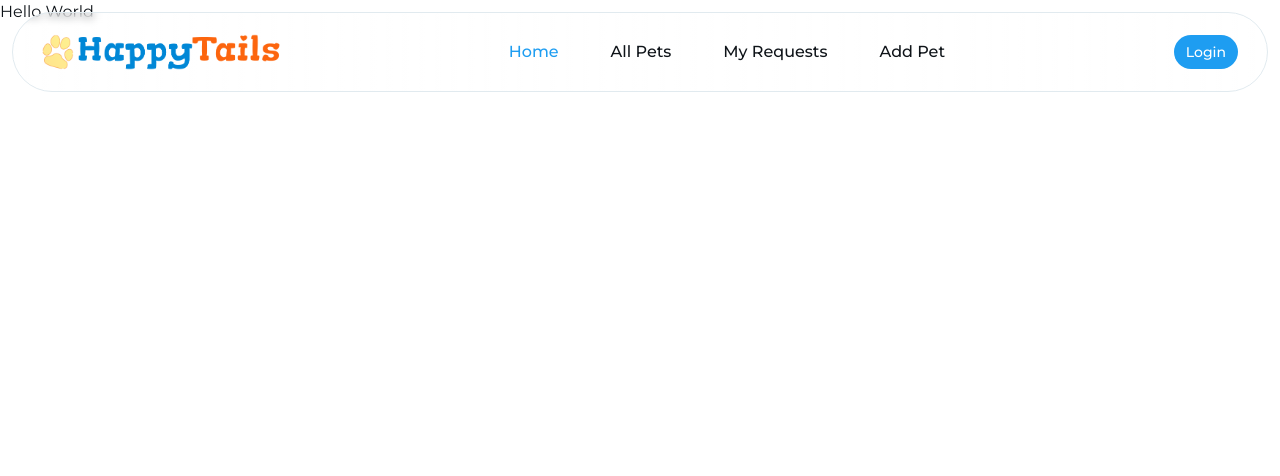
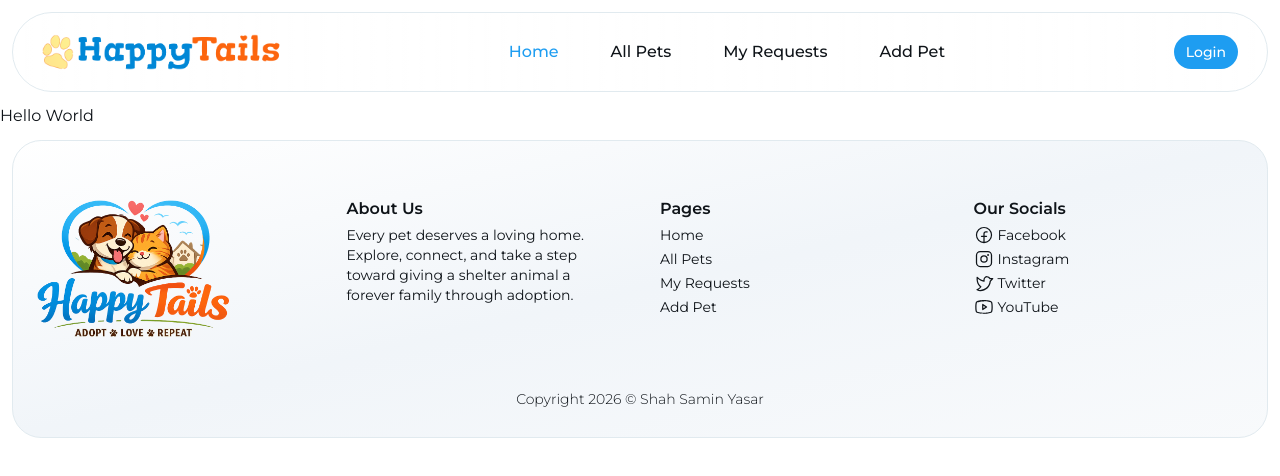
Before and after one commit to ShahSaminYasar/happytails-client, a Next.js app: page / in a window 1280 px wide. Shown: the top 476 px of the page. Built offline with nearby package versions, Linux system fonts and the light colour scheme.

Commit message:
Added: Footer

```diff
--- a/src/app/layout.js
+++ b/src/app/layout.js
@@ -1,6 +1,7 @@
 import Header from "@/components/Header";
 import "./globals.css";
 import { Montserrat } from "next/font/google";
+import Footer from "@/components/Footer";
 
 const montserrat = Montserrat({
   variable: "--font-sans",
@@ -20,7 +21,8 @@ export default function RootLayout({ children }) {
     <html lang="en" className={`${montserrat.className} h-full antialiased`}>
       <body className="min-h-full flex flex-col">
         <Header />
-        {children}
+        <main>{children}</main>
+        <Footer />
       </body>
     </html>
   );
--- /dev/null
+++ b/src/components/Footer.jsx
@@ -0,0 +1,102 @@
+"use client";
+import {
+  FacebookLogoIcon,
+  InstagramLogoIcon,
+  TwitterLogoIcon,
+  YoutubeLogoIcon,
+} from "@phosphor-icons/react";
+import Image from "next/image";
+import Link from "next/link";
+
+const navLinks = [
+  {
+    label: "Home",
+    path: "/",
+  },
+  {
+    label: "All Pets",
+    path: "/all-pets",
+  },
+  {
+    label: "My Requests",
+    path: "/my-requests",
+  },
+  {
+    label: "Add Pet",
+    path: "/add-pet",
+  },
+];
+
+const Footer = () => {
+  return (
+    <footer className="p-3">
+      <div className="w-full max-w-7xl mx-auto rounded-xl border border-border bg-linear-to-br from-white via-slate-100 to-slate-50 px-5 pt-7 md:pt-14 pb-5 grid grid-cols-1 sm:grid-cols-2 lg:grid-cols-4 gap-10">
+        {/* Col-01 */}
+        <Image
+          src={"/logo-2.png"}
+          alt="Happy Tails logo"
+          width={300}
+          height={300}
+          className="w-50"
+        />
+
+        {/* Col-04 */}
+        <div className="flex flex-col gap-1">
+          <span className="font-semibold text-secondary">About Us</span>
+          <p className="text-sm">
+            Every pet deserves a loving home. Explore, connect, and take a step
+            toward giving a shelter animal a forever family through adoption.
+          </p>
+        </div>
+
+        {/* Col-03 */}
+        <div className="flex flex-col gap-1">
+          <span className="font-semibold text-secondary">Pages</span>
+          {navLinks?.map((page, index) => (
+            <Link
+              className="text-sm font-normal"
+              key={`${page?.path}_${index}`}
+              href={page?.path}
+            >
+              {page?.label}
+            </Link>
+          ))}
+        </div>
+
+        {/* Col-04 */}
+        <div className="flex flex-col gap-1">
+          <span className="font-semibold text-secondary">Our Socials</span>
+          <Link
+            className="text-sm font-normal flex items-center gap-1"
+            href={"/"}
+          >
+            <FacebookLogoIcon size={20} /> Facebook
+          </Link>
+          <Link
+            className="text-sm font-normal flex items-center gap-1"
+            href={"/"}
+          >
+            <InstagramLogoIcon size={20} /> Instagram
+          </Link>
+          <Link
+            className="text-sm font-normal flex items-center gap-1"
+            href={"/"}
+          >
+            <TwitterLogoIcon size={20} /> Twitter
+          </Link>
+          <Link
+            className="text-sm font-normal flex items-center gap-1"
+            href={"/"}
+          >
+            <YoutubeLogoIcon size={20} /> YouTube
+          </Link>
+        </div>
+
+        <p className="block text-center sm:col-span-2 lg:col-span-4 py-2 px-3 font-light text-sm">
+          Copyright 2026 &copy; Shah Samin Yasar
+        </p>
+      </div>
+    </footer>
+  );
+};
+export default Footer;
--- a/src/components/Header.jsx
+++ b/src/components/Header.jsx
@@ -51,7 +51,7 @@ const Header = () => {
   return (
     <>
       <header className="p-3 bg-transparent fixed top-0 left-0 w-full z-40">
-        <div className="w-full max-w-7xl mx-auto h-20 px-5 md:px-7 py-3 flex items-center justify-between gap-5 rounded-full border border-border bg-linear-to-r from-white/5 via-white/20 to-white/5 backdrop-blur-xs">
+        <div className="w-full max-w-7xl mx-auto h-20 px-5 md:px-7 py-3 flex items-center justify-between gap-5 rounded-full border border-border bg-linear-to-r from-white/5 via-white/20 to-white/5 backdrop-blur-sm">
           {/* Logo */}
           <Link href={"/"}>
             <Image
@@ -98,10 +98,14 @@ const Header = () => {
         </div>
       </header>
 
-      <div
-        className="fixed top-0 left-0 w-full h-full bg-transparent z-30"
-        onClick={() => setMobileMenuOpen(false)}
-      ></div>
+      {mobileMenuOpen && (
+        <div
+          className="block md:hidden fixed top-0 left-0 w-full h-full bg-transparent z-30"
+          onClick={() => setMobileMenuOpen(false)}
+        ></div>
+      )}
+
+      <div className="mb-26"></div>
     </>
   );
 };
```
Also changed, not shown: public/logo-2.png (added), public/logo-footer.png (deleted).
